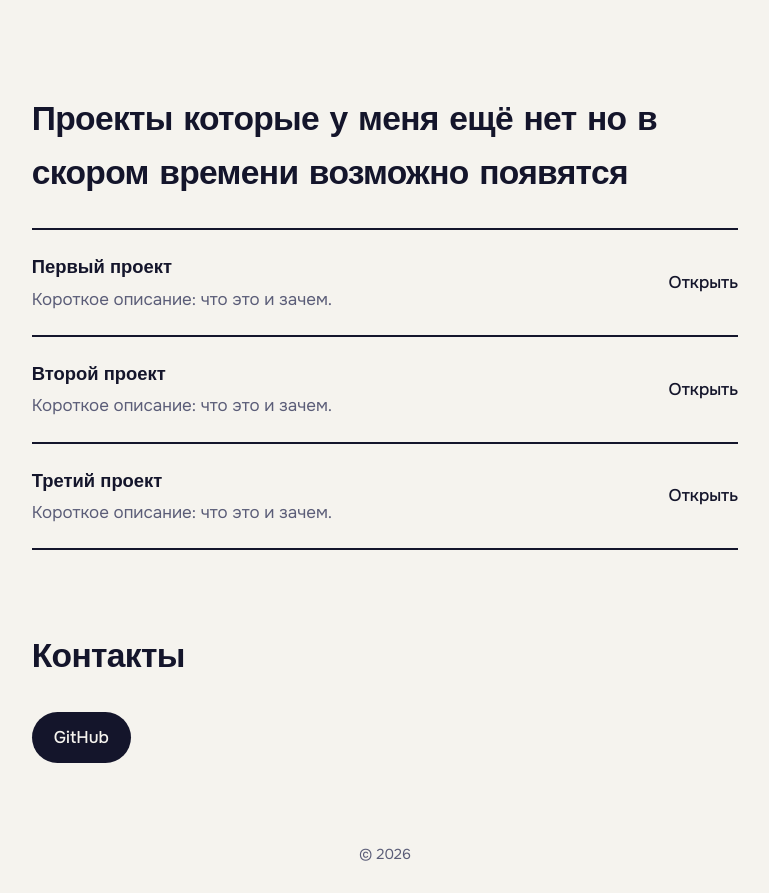
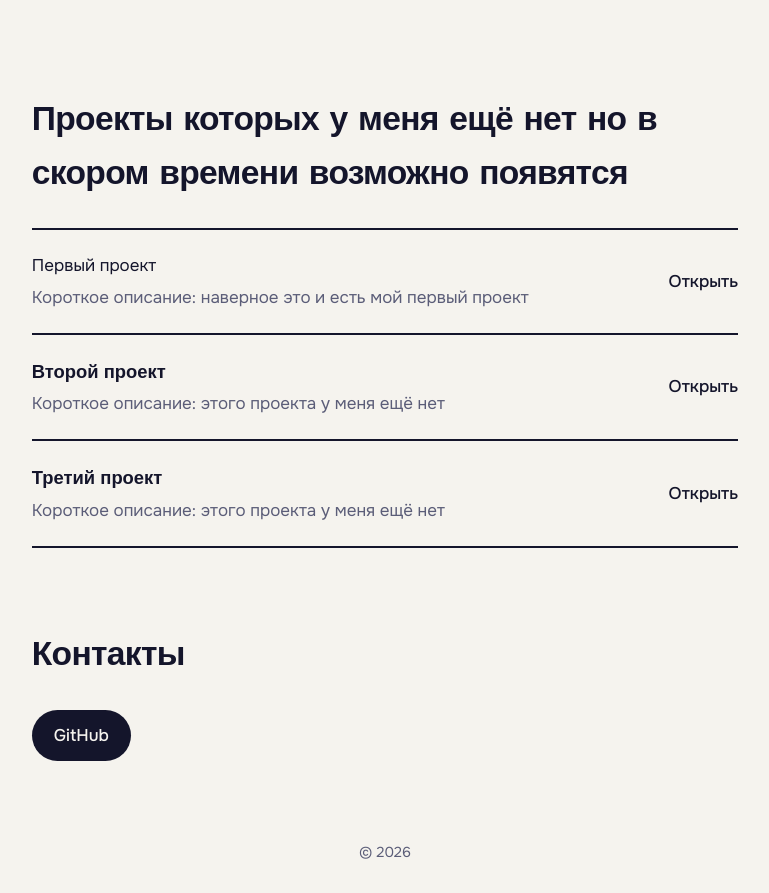
Before and after one commit to ARGUMENTOFF0/ARG, a plain HTML site: page index.html in a window 1280 px wide. Shown: the part 1066-1959 px from the top of the page, without its empty margins (255-1024 px from the left). Drawn offline with Linux system fonts and the light colour scheme; a web font is replaced by a local one.

Commit message:
Fix project descriptions in index.html

```diff
--- a/index.html
+++ b/index.html
@@ -123,21 +123,21 @@
   </section>
 
   <section id="projects" class="projects">
-    <h2>Проекты которые у меня ещё нет но в скором времени возможно появятся</h2>
+    <h2>Проекты которых у меня ещё нет но в скором времени возможно появятся</h2>
     <!-- Копируйте блок <a>...</a> для каждого проекта, меняйте href и тексты -->
-    <a>
+    <a href="https://github.com/ARGUMENTOFF0/ARG"
       <strong>Первый проект</strong>
-      <span>Короткое описание: что это и зачем.</span>
+      <span>Короткое описание: наверное это и есть мой первый проект</span>
       <em>Открыть</em>
     </a>
     <a>
       <strong>Второй проект</strong>
-      <span>Короткое описание: что это и зачем.</span>
+      <span>Короткое описание: этого проекта у меня ещё нет</span>
       <em>Открыть</em>
     </a>
     <a>
       <strong>Третий проект</strong>
-      <span>Короткое описание: что это и зачем.</span>
+      <span>Короткое описание: этого проекта у меня ещё нет</span>
       <em>Открыть</em>
     </a>
   </section>
```
